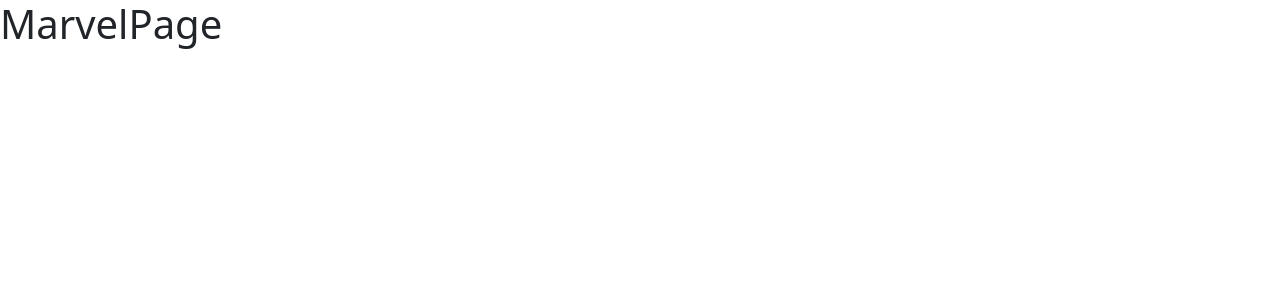
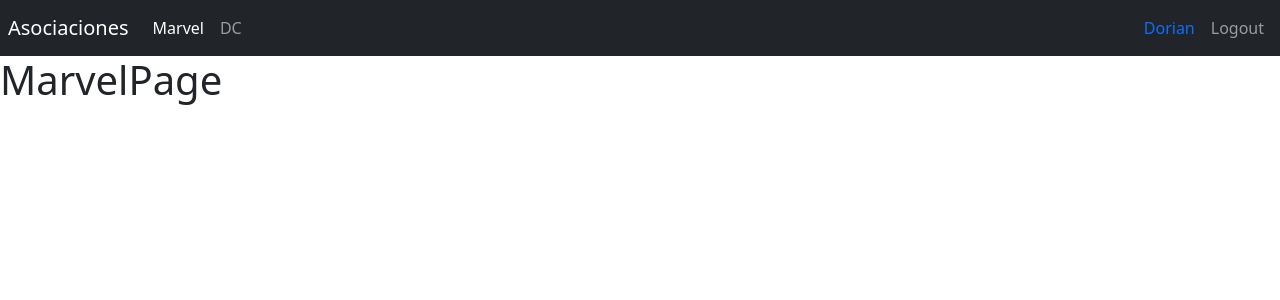
Before and after one commit to SoyDoryam/07-heroes-spa, a React (Vite) app: page /marvel in a window 1280 px wide. Shown: the top 300 px of the page. Built offline with nearby package versions, Linux system fonts and the light colour scheme.

Commit message:
Colocar clase de la ruta activa

```diff
--- /dev/null
+++ b/src/auth/index.js
@@ -0,0 +1 @@
+export * from './pages';
--- /dev/null
+++ b/src/auth/pages/index.js
@@ -0,0 +1 @@
+export * from './LoginPage';
--- /dev/null
+++ b/src/heroes/index.js
@@ -0,0 +1 @@
+export * from './pages';
--- /dev/null
+++ b/src/heroes/pages/index.js
@@ -0,0 +1,2 @@
+export * from './MarvelPage'
+export * from './DcPage'
--- a/src/router/AppRouter.jsx
+++ b/src/router/AppRouter.jsx
@@ -1,28 +1,28 @@
-// Importa los componentes necesarios de react-router-dom
-import { Navigate, Route, Routes } from "react-router-dom"
+import { Navigate, Route, Routes } from "react-router-dom";
 
-// Importa los componentes de las páginas necesarios
-import { MarvelPage } from "../heroes/pages/MarvelPage"
-import { DcPage } from "../heroes/pages/DCPage"
-import { LoginPage } from "../auth/pages/LoginPage"
+import { MarvelPage, DcPage } from "../heroes";
+import { LoginPage } from "../auth";
+import { Navbar } from "../ui";
 
-// Define el componente principal del router de la aplicación
 export const AppRouter = () => {
   return (
     <>
-        {/* Utiliza el componente 'Routes' para definir las rutas */}
+        {/* Navbar es importado de "../ui" y se coloca al inicio de la aplicación */}
+        <Navbar />
+
+        {/* Definición de las rutas usando el componente Routes */}
         <Routes>
-            {/* Ruta para la página de Marvel, renderiza el componente 'MarvelPage' */}
-            <Route path="marvel" element={<MarvelPage />}/>
+            {/* Ruta para la página de Marvel */}
+            <Route path="marvel" element={<MarvelPage />} />
 
-            {/* Ruta para la página de DC, renderiza el componente 'DcPage' */}
-            <Route path="dc" element={<DcPage/>}/>
+            {/* Ruta para la página de DC */}
+            <Route path="dc" element={<DcPage />} />
 
-            {/* Ruta para la página de login, renderiza el componente 'LoginPage' */}
-            <Route path="login" element={<LoginPage/>}/>
+            {/* Ruta para la página de Login */}
+            <Route path="login" element={<LoginPage />} />
 
-            {/* Ruta por defecto, redirige a la página de Marvel */}
-            <Route path="/" element={<Navigate to="/marvel"/>}/>
+            {/* Ruta por defecto que redirige a la página de Marvel */}
+            <Route path="/" element={<Navigate to="/marvel" />} />
         </Routes>
     </>
   )
--- /dev/null
+++ b/src/ui/components/Navbar.jsx
@@ -0,0 +1,47 @@
+import { Link, NavLink } from 'react-router-dom';
+
+
+export const Navbar = () => {
+    return (
+        <nav className="navbar navbar-expand-sm navbar-dark bg-dark p-2">
+
+            <Link
+                className="navbar-brand"
+                to="/"
+            >
+                Asociaciones
+            </Link>
+
+            <div className="navbar-collapse">
+                <div className="navbar-nav">
+
+                    <NavLink
+                        className={ ({isActive}) => `nav-item nav-link ${isActive ? 'active' : ''}` }
+                        to="/marvel"
+                    >
+                        Marvel
+                    </NavLink>
+
+                    <NavLink
+                        className={ ({isActive}) => `nav-item nav-link ${isActive ? 'active ': ''}`}
+                        to="/dc"
+                    >
+                        DC
+                    </NavLink>
+                </div>
+            </div>
+
+            <div className="navbar-collapse collapse w-100 order-3 dual-collapse2 d-flex justify-content-end">
+                <ul className="navbar-nav ml-auto">
+                    <spam className="nav-item nav-link text-primary">
+                        Dorian
+                    </spam>
+
+                    <buttom className="nav-item nav-link btn"
+                    >Logout</buttom>
+
+                </ul>
+            </div>
+        </nav>
+    )
+}
--- /dev/null
+++ b/src/ui/components/index.js
@@ -0,0 +1 @@
+export * from './Navbar';
--- /dev/null
+++ b/src/ui/index.js
@@ -0,0 +1 @@
+export * from './components';
```
